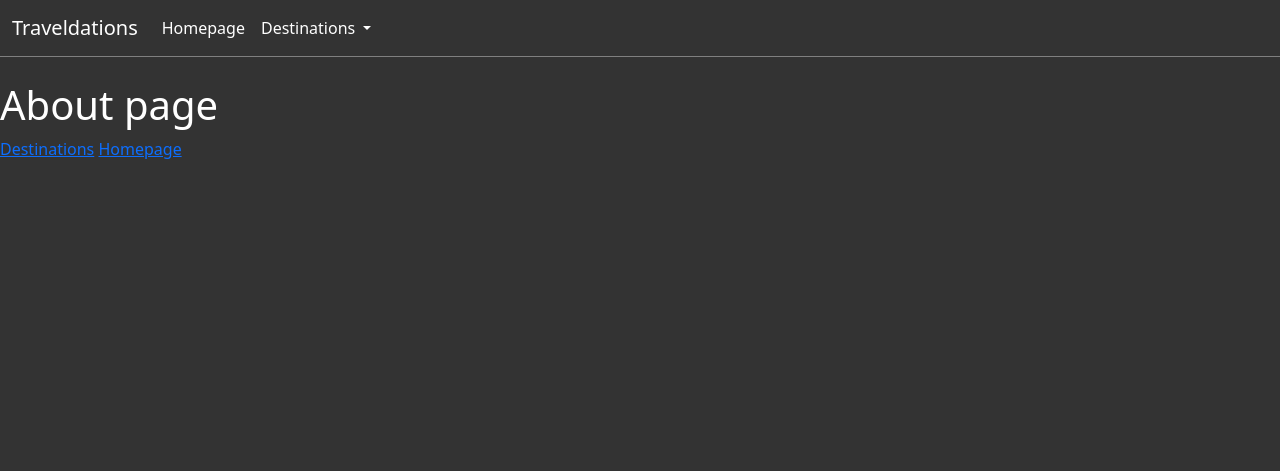
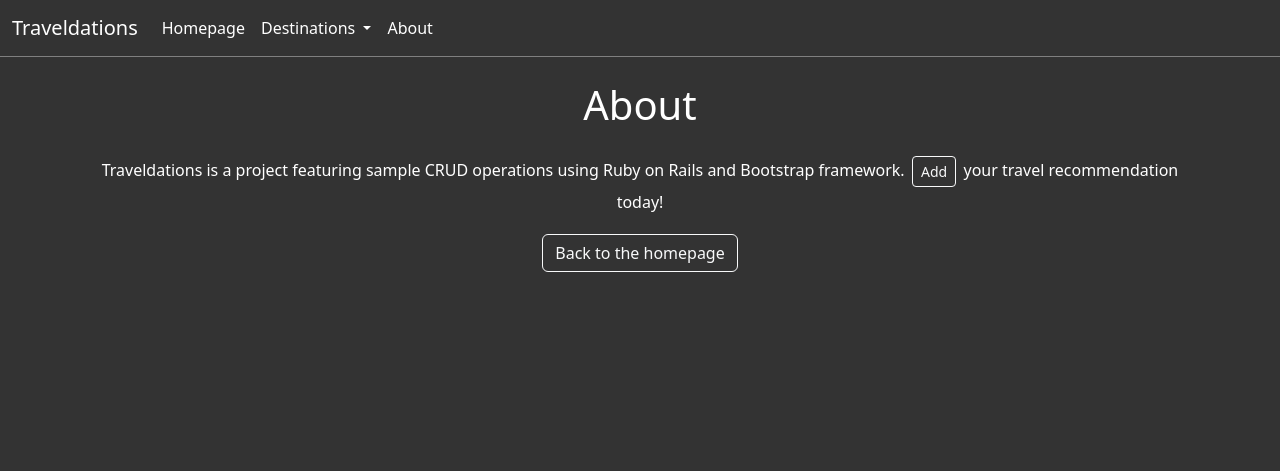
Before and after one commit to Lex-Aeterna/traveldations, a Rails app: page /about in a window 1280 px wide. Shown: the top 471 px of the page. Run offline with Rails 7, Linux system fonts and the light colour scheme; style sheets or scripts are compiled from the project's sources; some libraries are stand-ins or nearby versions.

Commit message:
About page

```diff
--- a/app/views/destinations/show.html.erb
+++ b/app/views/destinations/show.html.erb
@@ -6,7 +6,7 @@
 </div>
 <div class ="col d-flex justify-content-center" style= "margin-top: 2em">
   <div class="card text-bg-dark border-info" style="width: 80%">
-    <div class="row g-0" style="height: 400px">
+    <div style="height: 50vh">
         <% if @destination.image.variant(:thumb) %>
         <%= image_tag @destination.image.variant(:thumb), class: "card-img-side opacity-25" %>
         <% end %>
--- a/app/views/layouts/_navigation.html.erb
+++ b/app/views/layouts/_navigation.html.erb
@@ -16,8 +16,10 @@
           <ul class="dropdown-menu">
             <li><%= link_to "Add a new destination", new_destination_path,  class: "dropdown-item text-dark"%></li>
             <li><%= link_to "View all destinations", destinations_path,  class: "dropdown-item text-dark"%></li>
-            <li><hr class="dropdown-divider"></li>
           </ul>
+        </li>
+        <li class="nav-item">
+          <%= link_to 'About', about_path, class: "nav-link active text-white"%>
         </li>
       </ul>
     </div>
--- a/app/views/pages/about.html.erb
+++ b/app/views/pages/about.html.erb
@@ -1,3 +1,14 @@
-<h1>About page</h1>
-<%= link_to 'Destinations', destinations_path %>
-<%= link_to 'Homepage', root_path %></p>
+<h1 class="my-4 text-center">About</h1>
+
+<div class="container text-center text-white mt-4">
+  <p>
+    Traveldations is a project featuring sample CRUD operations using Ruby on
+    Rails and Bootstrap framework. <%= link_to 'Add', new_destination_path,
+    class: "btn btn-outline-light btn-sm" %> your travel recommendation today!
+  </p>
+</div>
+
+<div class="text-center">
+  <%= link_to 'Back to the homepage', root_path, class: "btn btn-outline-light
+  btn-md" %>
+</div>
```
Also changed, not shown: app/views/destinations/edit.html.erb (+11 -7 lines), app/views/destinations/new.html.erb (+14 -9 lines), db/development.sqlite3, 10 other files.
